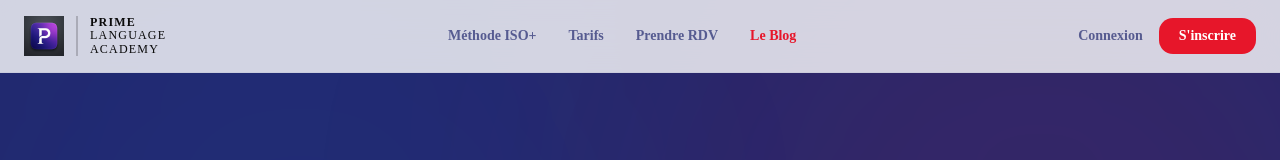
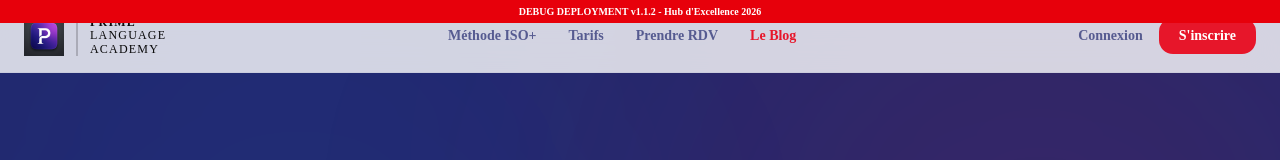
Before and after one commit to sakaprime05-oss/prime-language-academy, a Next.js app: page /blog in a window 1280 px wide. Shown: the top 160 px of the page. Built offline with nearby package versions, Linux system fonts and the light colour scheme; no server answers; the database is empty.

Commit message:
Deployment debug: Add red banner v1.1.2

```diff
--- a/src/app/layout.tsx
+++ b/src/app/layout.tsx
@@ -69,6 +69,9 @@ export default function RootLayout({
       <body
         className={`${geistSans.variable} ${geistMono.variable} antialiased transition-colors duration-300`}
       >
+        <div className="bg-red-600 text-white text-[10px] py-1 text-center font-bold relative z-[1000]">
+          DEBUG DEPLOYMENT v1.1.2 - Hub d'Excellence 2026
+        </div>
         {children}
         <Toaster richColors position="top-right" />
       </body>
```
